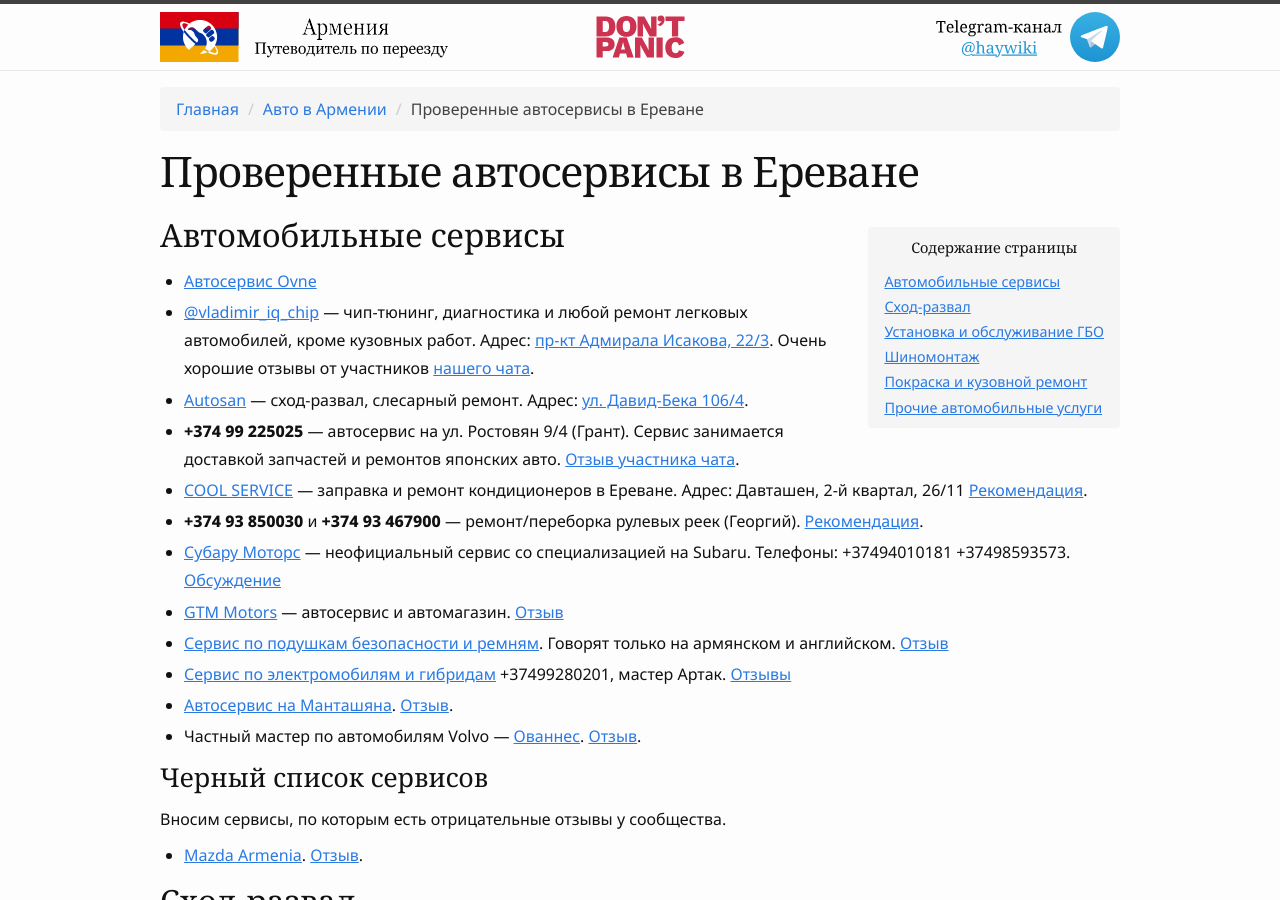
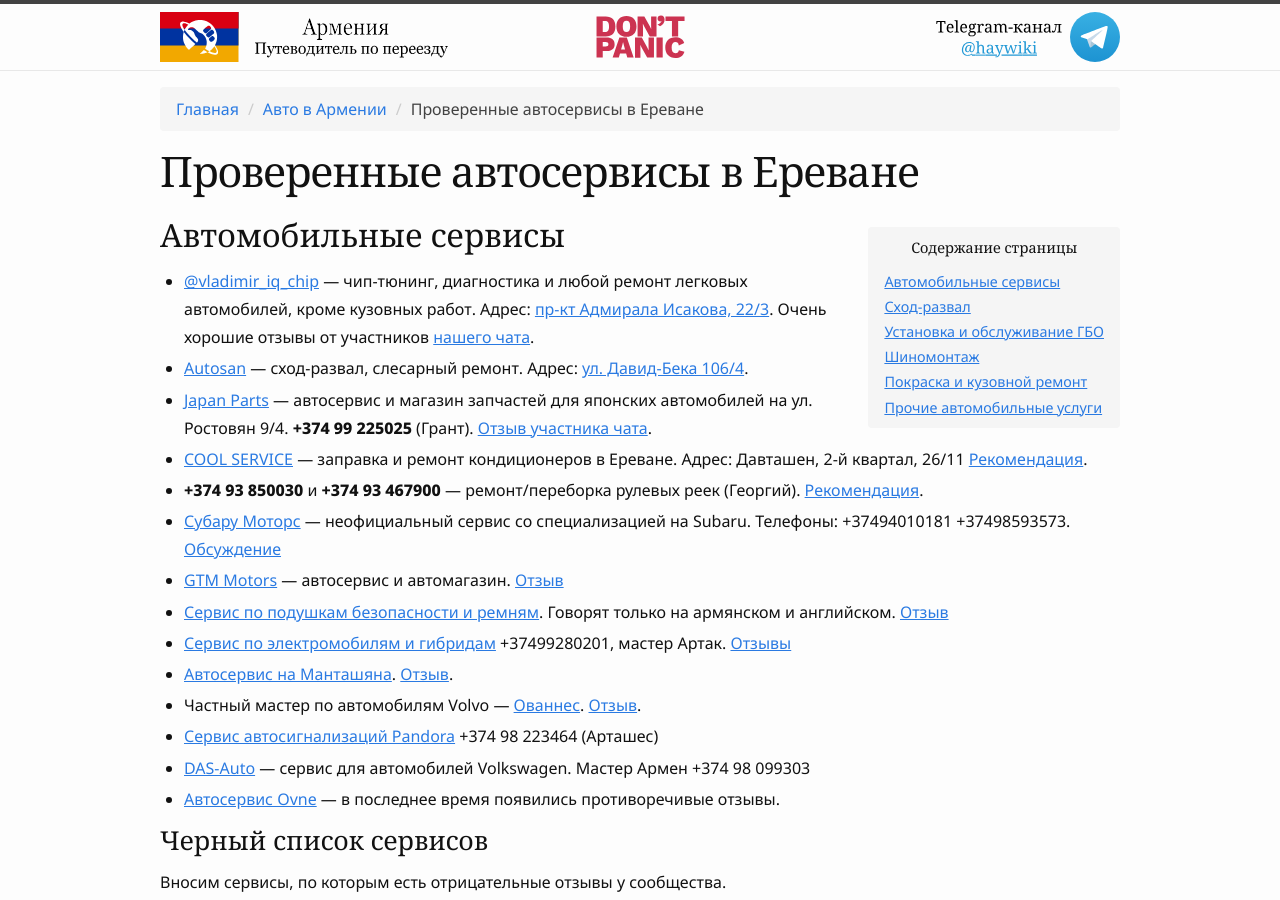
Before and after one commit to haywiki/haywiki.github.io, a Jekyll site: the page built from drive/services.md, in a window 1280 px wide and 900 px high. Built offline with Jekyll 4.4.1, drawn with Linux system fonts in a browser that asks for light colours; nearby versions of some CDN libraries; a script that is not in the unit is left out.

Commit message:
новые полезные контакты и чаты

```diff
--- a/drive/services.md
+++ b/drive/services.md
@@ -7,10 +7,9 @@
 
 ## Автомобильные сервисы
 
-- [Автосервис Ovne](http://ovne.am/ru)
 - [@vladimir_iq_chip](https://t.me/vladimir_iq_chip) — чип-тюнинг, диагностика и любой ремонт легковых автомобилей, кроме кузовных работ. Адрес: [пр-кт Адмирала Исакова, 22/3](https://yandex.ru/maps/10262/yerevan/house/YE0YcgFkT0YOQFpqfX10eXRlZw==/). Очень хорошие отзывы от участников [нашего чата](https://t.me/am_autoclub).
 - [Autosan](http://www.autosan.am) — сход-развал, слесарный ремонт. Адрес: [ул. Давид-Бека 106/4](https://yandex.ru/maps/-/CCUHM6VB-A).
-- **+374 99 225025** — автосервис на ул. Ростовян 9/4 (Грант). Сервис занимается доставкой запчастей и ремонтов японских авто. [Отзыв участника чата](https://t.me/am_autoclub/16495).
+- [Japan Parts](https://yandex.ru/maps/org/japan_parts/104997213917/) — автосервис и магазин запчастей для японских автомобилей на ул. Ростовян 9/4. **+374 99 225025** (Грант). [Отзыв участника чата](https://t.me/am_autoclub/16495).
 - [COOL SERVICE](http://www.list.am/item/17643118) — заправка и ремонт кондиционеров в Ереване. Адрес: Давташен, 2-й квартал, 26/11 [Рекомендация](https://t.me/am_autoclub/3814).
 - **+374 93 850030** и **+374 93 467900** — ремонт/переборка рулевых реек (Георгий). [Рекомендация](https://t.me/am_autoclub/18105).
 - [Субару Моторс](https://yandex.ru/maps/org/subaru_motors_armeniya/235953357399/) — неофициальный сервис со специализацией на Subaru. Телефоны: +37494010181 +37498593573. [Обсуждение](https://t.me/am_autoclub/55155)
@@ -19,6 +18,9 @@
 - [Сервис по электромобилям и гибридам](https://yandex.com/maps/10262/yerevan/house/YE0YcwFiQEMOQFpqfX5wdX1nYQ==/) +37499280201, мастер Артак. [Отзывы](https://t.me/am_autoclub/45638)
 - [Автосервис на Манташяна](https://yandex.com/maps/org/uto_service/98827945161/). [Отзыв](https://t.me/am_autoclub/45248).
 - Частный мастер по автомобилям Volvo — [Ованнес](https://t.me/VolvoYerevan). [Отзыв](https://t.me/am_autoclub/53237).
+- [Сервис автосигнализаций Pandora](https://yandex.ru/maps/org/pandora/135876427927/) +374 98 223464 (Арташес)
+- [DAS-Auto](https://yandex.com/maps/org/100009487098) — сервис для автомобилей Volkswagen. Мастер Армен +374 98 099303
+- [Автосервис Ovne](http://ovne.am/ru) — в последнее время появились противоречивые отзывы.
 
 ### Черный список сервисов
 
```
Also changed, not shown: business/contacts.md (+1 -0 lines), life/contacts.md (+1 -0 lines), life/garden.md (+1 -0 lines).
